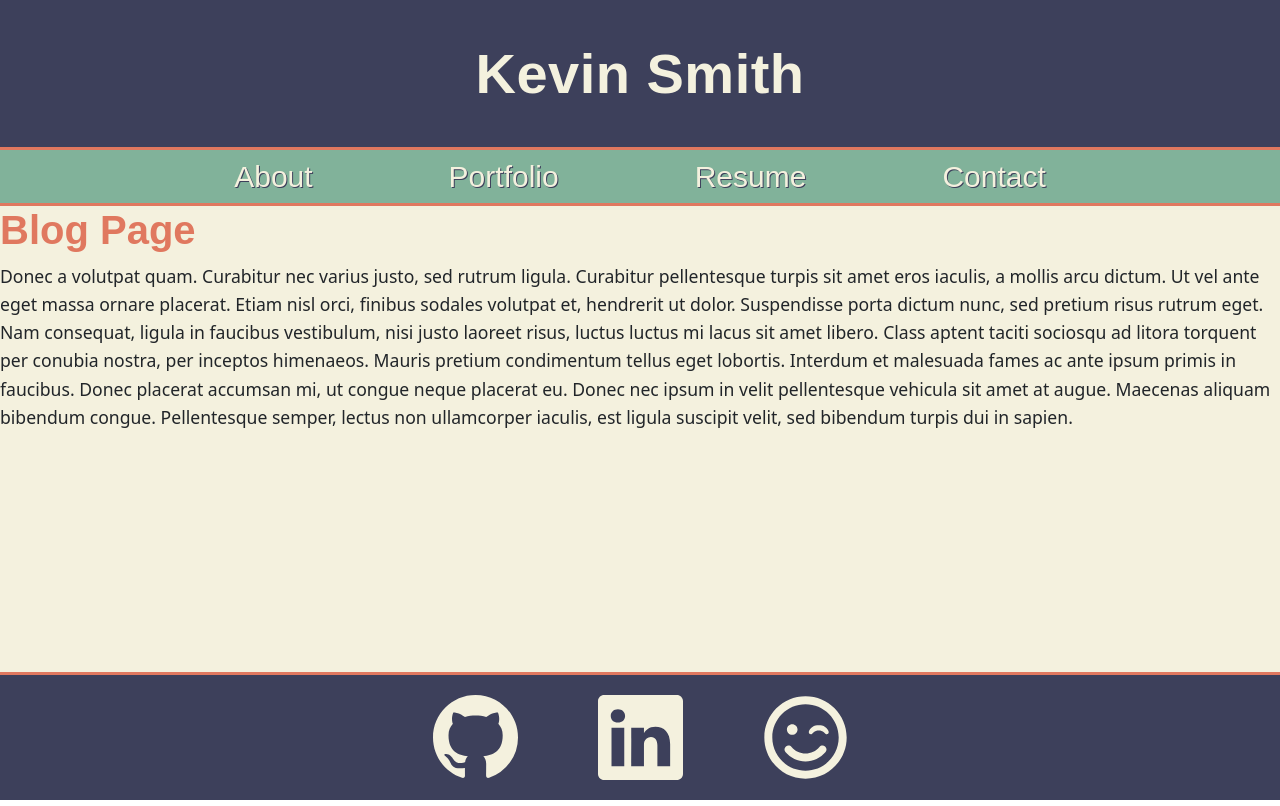
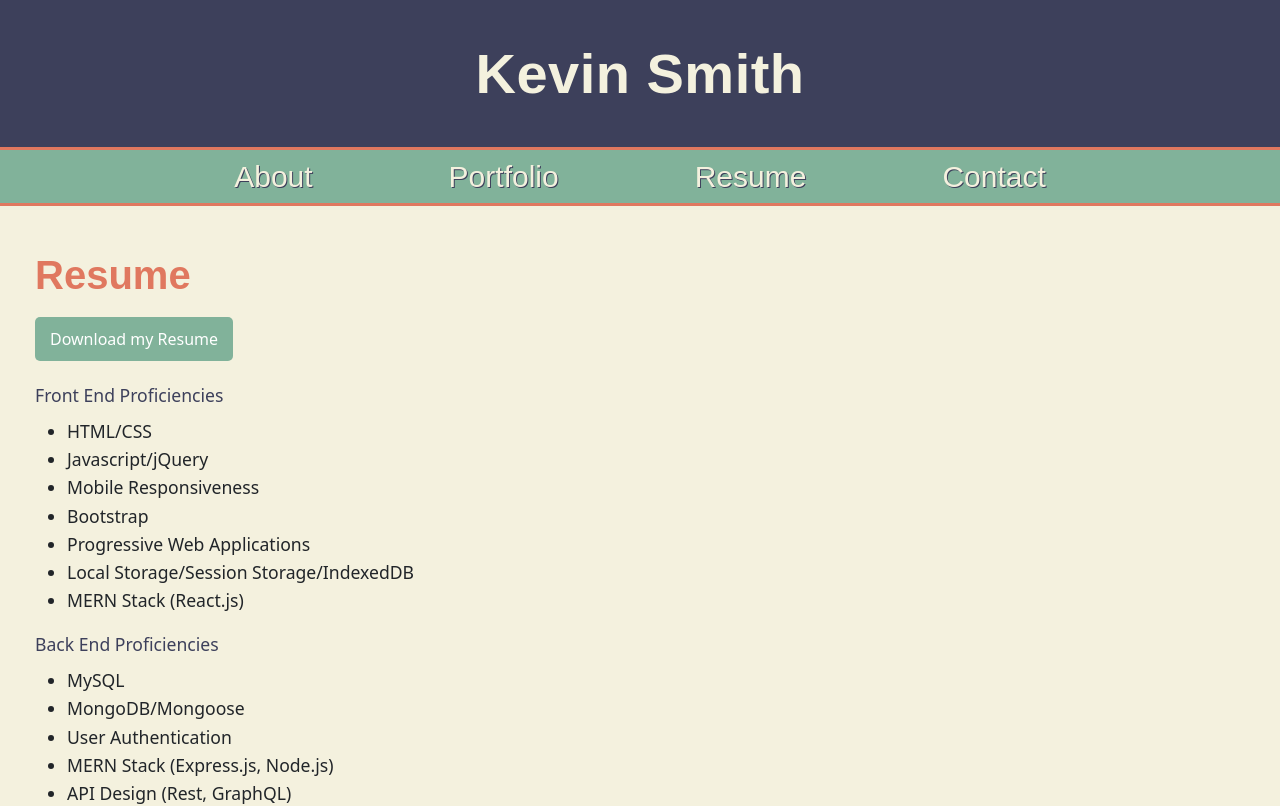
Before and after one commit to kevinsmithseven/professional-portfolio, a React (Vite) app: page /resume in a window 1280 px wide. Shown: the top 806 px of the page. Built offline with nearby package versions, Linux system fonts and the light colour scheme.

Commit message:
updated Resume page and added associated styles in Resume.css

```diff
--- a/src/pages/Resume.jsx
+++ b/src/pages/Resume.jsx
@@ -1,22 +1,35 @@
+import '../styles/Resume.css'
+
 export default function Resume() {
-    return (
-      <div>
-        <h1>Blog Page</h1>
-        <p>
-          Donec a volutpat quam. Curabitur nec varius justo, sed rutrum ligula.
-          Curabitur pellentesque turpis sit amet eros iaculis, a mollis arcu
-          dictum. Ut vel ante eget massa ornare placerat. Etiam nisl orci, finibus
-          sodales volutpat et, hendrerit ut dolor. Suspendisse porta dictum nunc,
-          sed pretium risus rutrum eget. Nam consequat, ligula in faucibus
-          vestibulum, nisi justo laoreet risus, luctus luctus mi lacus sit amet
-          libero. Class aptent taciti sociosqu ad litora torquent per conubia
-          nostra, per inceptos himenaeos. Mauris pretium condimentum tellus eget
-          lobortis. Interdum et malesuada fames ac ante ipsum primis in faucibus.
-          Donec placerat accumsan mi, ut congue neque placerat eu. Donec nec ipsum
-          in velit pellentesque vehicula sit amet at augue. Maecenas aliquam
-          bibendum congue. Pellentesque semper, lectus non ullamcorper iaculis,
-          est ligula suscipit velit, sed bibendum turpis dui in sapien.
-        </p>
+  return (
+    <div className="resume-container">
+      <h1 className="resume-heading">Resume</h1>
+      <a className="resume-download-link" href="https://drive.google.com/file/d/1S-NYQLmm0KQT3GP03GEUgx0DuUxXojlR/view?usp=sharing" target="_blank" rel="noopener noreferrer" aria-label="Link to Kevin Smith's Resume">
+        Download my Resume
+      </a>
+      <div className="proficiency-section">
+        <h2>Front End Proficiencies</h2>
+        <ul>
+          <li>HTML/CSS</li>
+          <li>Javascript/jQuery</li>
+          <li>Mobile Responsiveness</li>
+          <li>Bootstrap</li>
+          <li>Progressive Web Applications</li>
+          <li>Local Storage/Session Storage/IndexedDB</li>
+          <li>MERN Stack (React.js)</li>
+        </ul>
       </div>
-    );
-  }
+      <div className="proficiency-section">
+        <h2>Back End Proficiencies</h2>
+        <ul>
+          <li>MySQL</li>
+          <li>MongoDB/Mongoose</li>
+          <li>User Authentication</li>
+          <li>MERN Stack (Express.js, Node.js)</li>
+          <li>API Design (Rest, GraphQL)</li>
+          <li>Template Engines</li>
+        </ul>
+      </div>
+    </div>
+  );
+}
--- a/src/styles/Contact.css
+++ b/src/styles/Contact.css
@@ -7,6 +7,7 @@
 .contact-page h1 {
     color: #e0785f;
     text-align: center;
+    margin-top: 25px;
     margin-bottom: 20px;
 }
 
--- /dev/null
+++ b/src/styles/Resume.css
@@ -0,0 +1,42 @@
+.resume-container {
+    margin-top: 45px;
+    margin-left: 35px;
+}
+
+.resume-heading {
+    color: #e0785f;
+    /* Accent color */
+    font-family: 'Arial', sans-serif;
+    font-weight: 700;
+    /* ... other heading styles ... */
+}
+
+.resume-download-link {
+    display: inline-block;
+    background-color: #81b29a;
+    /* Button color */
+    color: white;
+    padding: 10px 15px;
+    border-radius: 5px;
+    margin-top: 10px;
+    margin-bottom: 20px;
+    text-decoration: none;
+}
+
+.resume-download-link:hover {
+    background-color: #f2cc8f;
+    color: #3d405B;
+}
+
+.proficiency-section h2 {
+    font-size: 1.2rem;
+    color: #3d405B;
+    line-height: 1.6;
+    font-size: 1.1rem;
+}
+
+.proficiency-section li {
+    line-height: 1.6;
+    font-size: 1.1rem;
+
+}
```
